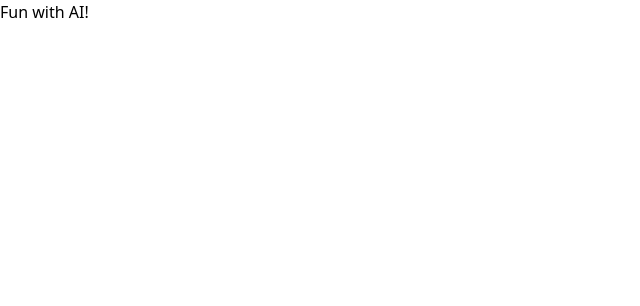
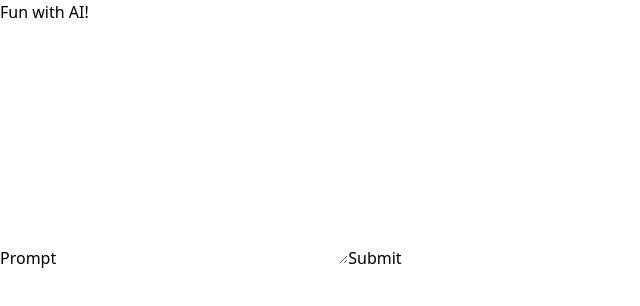
Before and after one commit to theolvq/fun-with-ai, a Next.js app: page / in a window 1280 px wide. Shown: the top 306 px of the page, without its empty margins (0-640 px from the left). Built offline with nearby package versions, Linux system fonts and the light colour scheme.

Commit message:
feat: basic functionality working

```diff
--- a/package.json
+++ b/package.json
@@ -10,6 +10,7 @@
   },
   "dependencies": {
     "next": "12.1.6",
+    "openai": "^2.0.5",
     "react": "18.1.0",
     "react-dom": "18.1.0"
   },
--- /dev/null
+++ b/pages/api/open-ai.ts
@@ -0,0 +1,24 @@
+import type { NextApiRequest, NextApiResponse } from 'next';
+import { Configuration, CreateCompletionResponse, OpenAIApi } from 'openai';
+
+const configuration = new Configuration({
+  organization: 'org-dDwOf8uG8UKRfMqjxn1Jz8fn',
+  apiKey: process.env.OPEN_AI_API_KEY,
+});
+
+const openai = new OpenAIApi(configuration);
+
+export default async function handler(
+  req: NextApiRequest,
+  res: NextApiResponse<CreateCompletionResponse>,
+) {
+  const { body: prompt } = req;
+  const { data } = await openai.createCompletion('text-curie-001', {
+    prompt,
+    max_tokens: 100,
+    temperature: 0.9,
+    echo: true,
+  });
+
+  res.status(200).json(data);
+}
--- a/pages/index.tsx
+++ b/pages/index.tsx
@@ -1,13 +1,62 @@
 import type { NextPage } from 'next';
 import Head from 'next/head';
+import { CreateCompletionResponse } from 'openai';
+import { ChangeEvent, FormEvent, useEffect, useState } from 'react';
 
 const Home: NextPage = () => {
+  const [prompt, setPrompt] = useState('');
+  const [apiResponses, setApiResponses] = useState<CreateCompletionResponse[]>([]);
+  const handleChange = (e: ChangeEvent<HTMLTextAreaElement>) => {
+    const { value } = e.target;
+    setPrompt(value);
+  };
+
+  const handleSubmit = async (e: FormEvent<HTMLFormElement>) => {
+    e.preventDefault();
+    const response = await fetch('/api/open-ai', {
+      method: 'POST',
+      headers: {
+        'Content-Type': 'application/json',
+      },
+      body: JSON.stringify(prompt),
+    });
+    const json = await response.json();
+
+    setApiResponses((prev) => [...prev, json]);
+    setPrompt('');
+  };
+
+  useEffect(() => {
+    console.log(apiResponses);
+  }, [apiResponses]);
+
   return (
     <>
       <Head>
         <title>Fun with AI!</title>
       </Head>
       <h1>Fun with AI!</h1>
+      <form onSubmit={handleSubmit}>
+        <label>Prompt</label>
+        <textarea
+          name='prompt'
+          id='prompt'
+          cols={30}
+          rows={10}
+          onChange={handleChange}
+          value={prompt}
+        />
+        <button>Submit</button>
+        {apiResponses.length > 0 &&
+          apiResponses.map(({ choices, id }) => {
+            if (!choices) return null;
+            return (
+              <div key={id}>
+                <p>{choices[0].text}</p>
+              </div>
+            );
+          })}
+      </form>
     </>
   );
 };
```
Also changed, not shown: 1 other file (tests, documents, lock files or other folders).
